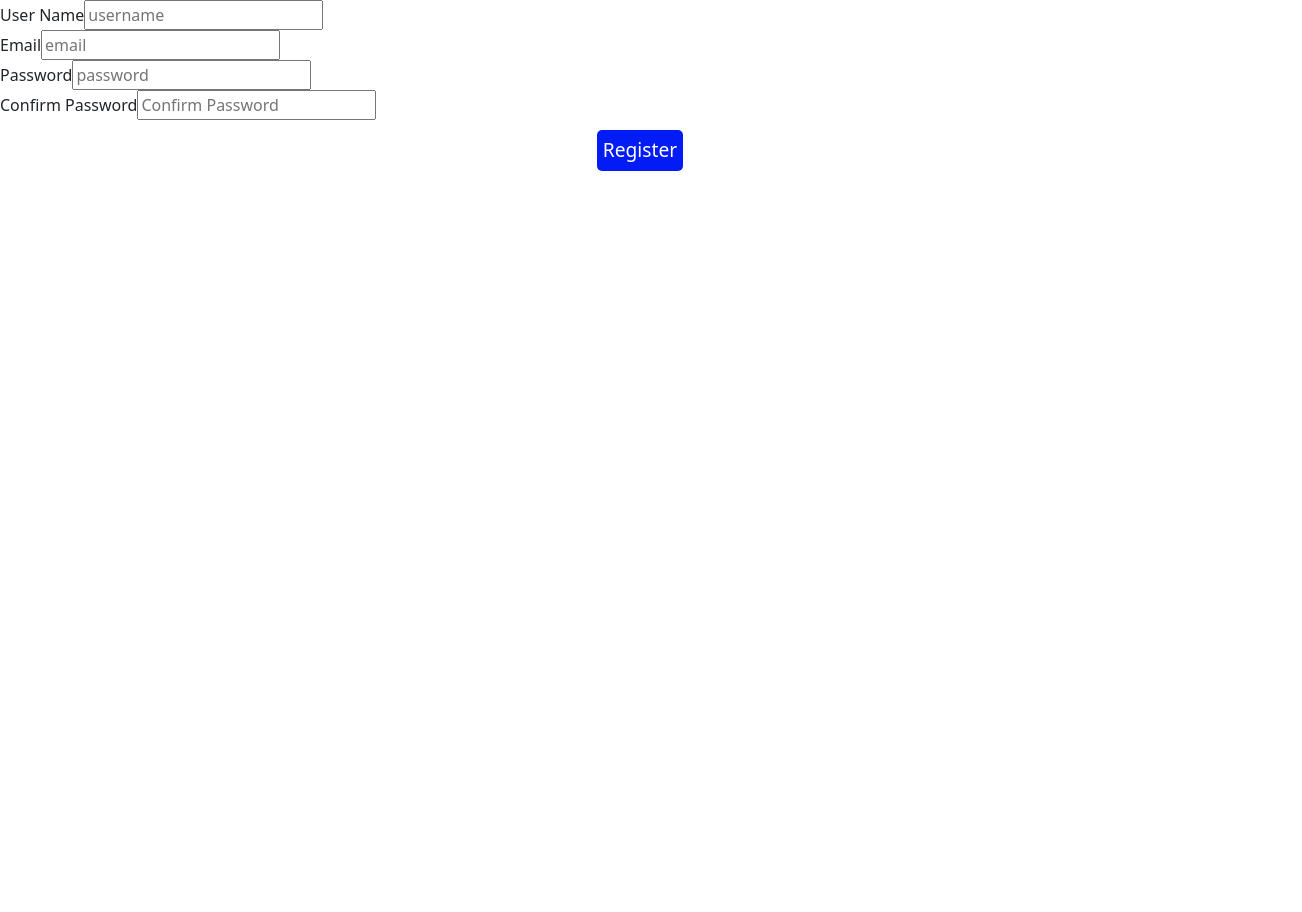
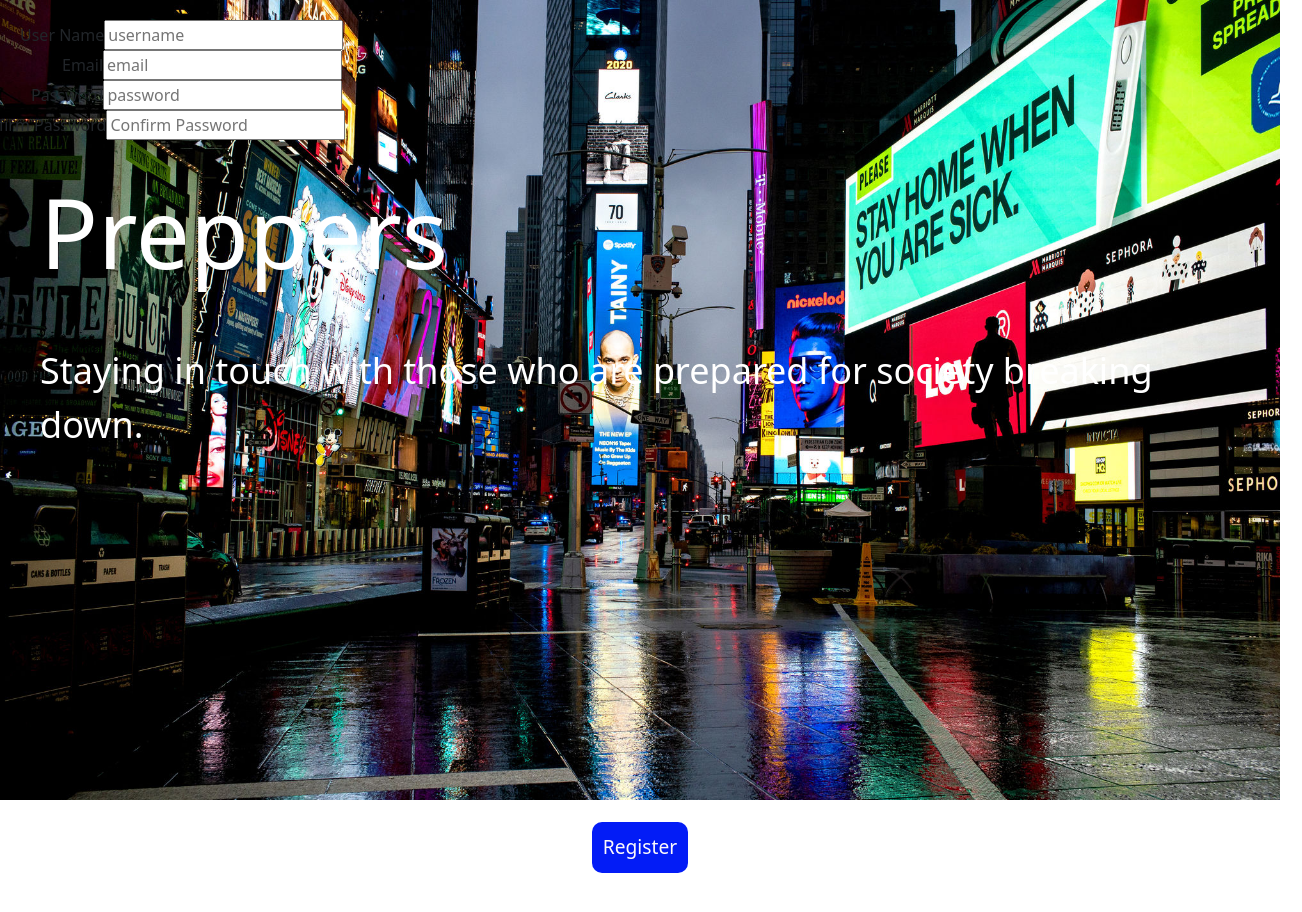
Before and after one commit to Usmchurst/Preppers, a React (Create React App) app in the folder Client/: page /signup in a window 1280 px wide. Shown: the top 912 px of the page, 1302 px wide, since content can reach past the window. Before the commit the page ends 800 px from the top, so only its background shows below. Built offline with nearby package versions, Linux system fonts and the light colour scheme.

Commit message:
added styling

```diff
--- a/Client/src/components/navbar.css
+++ b/Client/src/components/navbar.css
@@ -1,7 +1,7 @@
 .NavbarContainer{
     height: auto;
     width: 100%;
-    Background-color: rgb(7, 95, 7);
+    Background-color: rgb(33, 81, 126);
     display: flex;
     flex-wrap: wrap;
     align-items: center;
--- a/Client/src/components/registrationForm.js
+++ b/Client/src/components/registrationForm.js
@@ -1,5 +1,6 @@
 import React, { useState } from "react";
 import "./style.css";
+import background from "./public/corona.jpg";
 
 export default function RegistrationForm() {
   const [username, setUsername] = useState('')
@@ -38,8 +39,24 @@
   }
   };
 
-  return (
-    <div className="form">
+  function LandingFrame() {
+    const style = {
+
+        "background-image": "url(" + background + ")" ,
+        "background-repeat": "no-repeat",
+        "background-size": "cover",
+        position: "absolute",
+        height: "100%",
+        width: "100%"
+    }
+
+    return (
+
+    <div style={style}>
+
+
+
+     <div className="form" style={{"padding":"20px"}}>
       <form onSubmit={createUser} >
       <div className="form-body">
         <div className="username">
@@ -56,7 +73,7 @@
           />
         </div>
 
-        <div className="email">
+        <div className="email" style={{"position":"relative","left":"42px"}}>
           <label className="form__label" for="email">
             Email{" "}
           </label>
@@ -69,7 +86,7 @@
             placeholder="email"
           />
         </div>
-        <div className="password">
+        <div className="password" style={{"position":"relative","left":"11px"}}>
           <label className="form__label" for="password">
             Password{" "}
           </label>
@@ -82,7 +99,7 @@
             placeholder="password"
           />
         </div>
-        <div className="confirm-password">
+        <div className="confirm-password"style={{"position":"relative","right":"51px"}}>
           <label className="form__label" for="confirmPassword">
             Confirm Password{" "}
           </label>
@@ -96,6 +113,17 @@
           />
         </div>
       </div>
+      <div style={{"font-size": "96px","color":"white","padding":"20px"}}>
+            Preppers
+        </div>
+
+
+
+        <div style={{"font-size": "36px","color":"white","padding":"20px"}}>
+            Staying in touch with those who are prepared
+            for society breaking down.
+        </div>
+
       <div class="footer">
         <button type="submit" class="btn">
           Register
@@ -103,5 +131,18 @@
       </div>
       </form>
     </div>
+
+
+
+
+    </div>
+    )
+
+
+}
+
+
+  return (
+    <LandingFrame />
   );
 }
--- a/Client/src/components/style.css
+++ b/Client/src/components/style.css
@@ -17,13 +17,13 @@
 
     }
     .btn{
-    color: white;
+    color: rgb(253, 250, 250);
     background-color: rgb(3, 28, 246);
-    border-radius: 5px;
+    border-radius: 10px;
     font-size: larger;
     display: block;
-    padding: 5px;
-    margin: 10px auto;
+    padding: 10px;
+    margin: 350px auto;
     }
 
     .messages{
@@ -43,8 +43,12 @@
     .success{
     display: block;
     background-color: lightblue;
-    color: black;
+    color: rgb(14, 13, 13);
     width: fit-content;
     height: 50px;
     padding: 5px;
     }
+
+    #style{
+     color: white;
+    }
```
Also changed, not shown: Client/src/components/home.js (+29 -1 lines).
